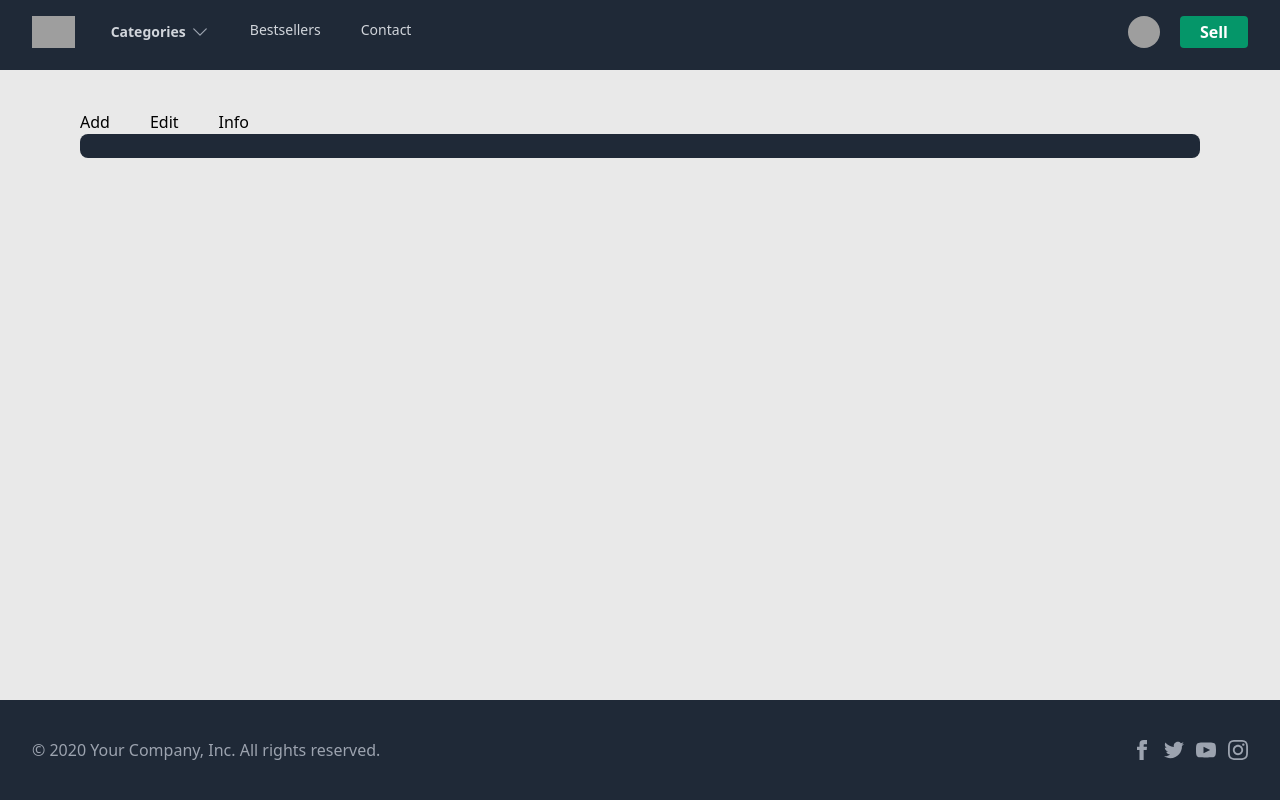
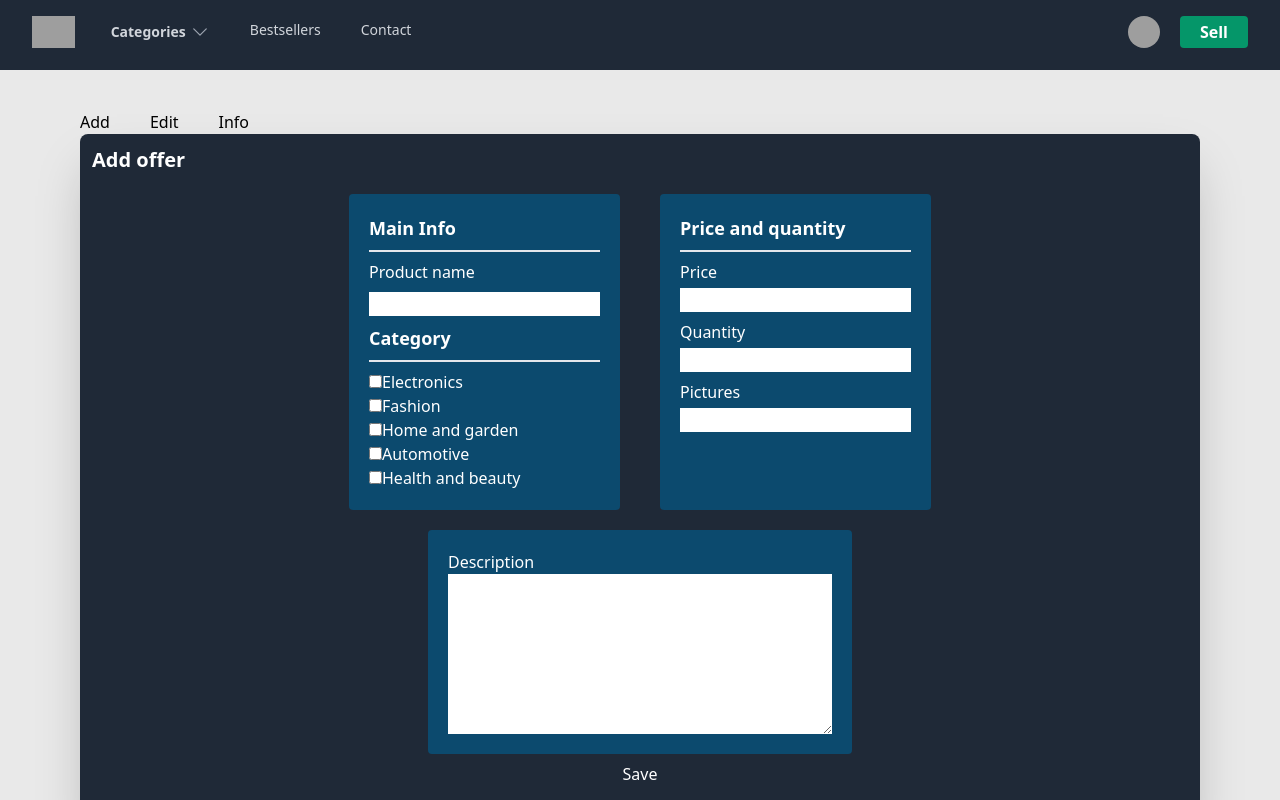
Before and after one commit to StaryAlgida/Praca-dyplomowa-Kod, a React (Vite) app in the folder frontEnd/: page /sell in a window 1280 px wide. Shown: the top 800 px of the page. Built offline with nearby package versions, Linux system fonts and the light colour scheme; sample sign-in values are in the browser's storage; grey boxes are pictures that could not be loaded.

Commit message:
usersell context

```diff
--- a/frontEnd/src/components/Buttons/Logged.tsx
+++ b/frontEnd/src/components/Buttons/Logged.tsx
@@ -49,7 +49,7 @@ export default function Logged() {
             <Menu.Item>
               {({ active }) => (
                 <Link
-                  to="/settings/publicinfo"
+                  to="/settings"
                   className={classNames(
                     active ? "bg-gray-100" : "",
                     "block px-4 py-2 text-sm text-gray-700"
--- a/frontEnd/src/components/Sell.tsx
+++ b/frontEnd/src/components/Sell.tsx
@@ -1,12 +1,10 @@
 import { Link, Outlet } from "react-router-dom";
-import SellEditElements from "./sell/SellEditElements";
-import SellForm from "./sell/SellForm";
 
 export default function Sell() {
   return (
     <section>
       <div className="mx-20 flex gap-10 mt-10">
-        <Link to="/sell/add">Add</Link>
+        <Link to="/sell">Add</Link>
         <Link to="/sell/edit">Edit</Link>
         <Link to="/sell/info">Info</Link>
       </div>
--- a/frontEnd/src/components/Settings.tsx
+++ b/frontEnd/src/components/Settings.tsx
@@ -21,7 +21,7 @@ export default function Settings() {
     <section>
       <div className="flex gap-3 mx-10 mt-10 pb-2">
         <Link
-          to="/settings/publicinfo"
+          to="/settings"
           onClick={() => buttonClick(0)}
           className={buttons[0] ? clicked : noClicked}
         >
--- /dev/null
+++ b/frontEnd/src/components/errors/ErrorPage.tsx
@@ -0,0 +1,27 @@
+import { Link } from "react-router-dom";
+
+export default function ErrorPage() {
+  return (
+    <section>
+      <main className="grid min-h-full place-items-center bg-white px-6 py-24 sm:py-32 lg:px-8">
+        <div className="text-center">
+          <p className="text-3xl  font-semibold text-indigo-600">404</p>
+          <h1 className="mt-4 text-3xl font-bold tracking-tight text-gray-900 sm:text-5xl">
+            Page not found
+          </h1>
+          <p className="mt-6 text-base leading-7 text-gray-600">
+            Sorry, we couldn’t find the page you’re looking for.
+          </p>
+          <div className="mt-10 flex items-center justify-center gap-x-6">
+            <Link
+              to="/"
+              className="rounded-md bg-indigo-600 px-3.5 py-2.5 text-sm font-semibold text-white shadow-sm hover:bg-indigo-500 focus-visible:outline focus-visible:outline-2 focus-visible:outline-offset-2 focus-visible:outline-indigo-600"
+            >
+              Go back home
+            </Link>
+          </div>
+        </div>
+      </main>
+    </section>
+  );
+}
--- a/frontEnd/src/components/sell/SellAdd.tsx
+++ b/frontEnd/src/components/sell/SellAdd.tsx
@@ -1,8 +1,12 @@
+import { useContext } from "react";
+import UserProfileSellContext from "../../context/UserProfileSellContext";
+
 export default function SellAdd() {
+  const { addItemToSell } = useContext(UserProfileSellContext);
   return (
     <>
       <h2 className="font-bold text-xl">Add offer</h2>
-      <form>
+      <form onSubmit={addItemToSell}>
         <div className="flex gap-10 flex-wrap justify-center mt-5">
           <div className="bg-sky-900 p-5 rounded ">
             <h3 className="font-bold text-lg pb-2 border-b-2 mb-2">
@@ -14,12 +18,13 @@ export default function SellAdd() {
                 id="product_name"
                 name="product_name"
                 type="text"
-                autoComplete="email"
                 required
                 className="text-black"
               />
             </div>
-            <h3>Category</h3>
+            <h3 className="font-bold text-lg pb-2 border-b-2 mb-2 mt-2">
+              Category
+            </h3>
             <div className="mt-2 flex flex-col ">
               <div>
                 <input
@@ -82,7 +87,7 @@ export default function SellAdd() {
               Price and quantity
             </h3>
             <label htmlFor="price">Price</label>
-            <div className="mt-2">
+            <div className="mt-1 mb-2">
               <input
                 id="price"
                 name="price"
@@ -91,7 +96,7 @@ export default function SellAdd() {
               />
             </div>
             <label htmlFor="quantity">Quantity</label>
-            <div className="mt-2">
+            <div className="mt-1 mb-2">
               <input
                 id="quantity"
                 name="quantity"
@@ -99,12 +104,12 @@ export default function SellAdd() {
                 className="text-black"
               />
             </div>
-            <label htmlFor="last_name">Pictures</label>
-            <div className="mt-2">
+            <label htmlFor="picture">Pictures</label>
+            <div className="mt-1 mb-2">
               <input
-                id="last_name"
-                name="last_name"
-                type="text"
+                id="picture"
+                name="picture"
+                type="picture"
                 className="text-black"
               />
             </div>
@@ -120,7 +125,7 @@ export default function SellAdd() {
             ></textarea>
           </div>
         </div>
-        <div className="flex flex-col items-center">
+        <div className="flex flex-col items-center mt-2 gap-3">
           <button type="submit">Save</button>
           <button type="reset">Reset</button>
         </div>
--- a/frontEnd/src/context/UserProfileContext.tsx
+++ b/frontEnd/src/context/UserProfileContext.tsx
@@ -65,17 +65,14 @@ const UserProfileContext = createContext<UserProfileContextData>({
   userPrivateIfno: null,
   error: { error: "", id: [] },
   getPublicInfoForm: () => {},
-  // eslint-disable-next-line @typescript-eslint/no-unused-vars
-  publickInfoUpdate: async (e: React.FormEvent<HTMLFormElement>) => {},
-  // eslint-disable-next-line @typescript-eslint/no-unused-vars
-  resetPrivateInfo: async (e: React.FormEvent<HTMLFormElement>) => {},
+  publickInfoUpdate: async () => {},
+  resetPrivateInfo: async () => {},
   getPrivateInfo: () => {},
-  // eslint-disable-next-line @typescript-eslint/no-unused-vars
-  changePassword: async (e: React.FormEvent<HTMLFormElement>) => {},
+  changePassword: async () => {},
   getPublicInfo: () => {},
   resetError: () => {},
 });
-
+// e: React.FormEvent<HTMLFormElement>
 function getUser() {
   const storedTokens = localStorage.getItem("authTokens");
   if (storedTokens) {
--- /dev/null
+++ b/frontEnd/src/context/UserProfileSellContext.tsx
@@ -0,0 +1,99 @@
+import axios from "axios";
+import { ReactNode, createContext, useState } from "react";
+import { useNavigate } from "react-router-dom";
+
+const client = axios.create({
+  baseURL: "http://127.0.0.1:8000",
+});
+
+interface SellItems {
+  name: string;
+  price: number;
+  quantity: number;
+  // eslint-disable-next-line @typescript-eslint/no-explicit-any
+  pictures: any;
+  description: string;
+}
+
+interface UserProfileSellContextData {
+  sellItems: SellItems[];
+  addItemToSell: (e: React.FormEvent<HTMLFormElement>) => Promise<void>;
+}
+
+const UserProfileSellContext = createContext<UserProfileSellContextData>({
+  sellItems: [
+    { name: "", price: 0, quantity: 0, pictures: null, description: "" },
+  ],
+  addItemToSell: async () => {},
+});
+
+export default UserProfileSellContext;
+
+export const UserProfileSellProvider = ({
+  children,
+}: {
+  children: ReactNode;
+}) => {
+  const navigate = useNavigate();
+  const [sellItems, setSellItems] = useState<SellItems[]>([]);
+
+  const addItemToSell = async (e: React.FormEvent<HTMLFormElement>) => {
+    e.preventDefault();
+    try {
+      const formData = new FormData(e.currentTarget);
+      const product_name = formData.get("product_name") as string;
+
+      const electronics = formData.get("electronics") as string;
+      const fashion = formData.get("fashion") as string;
+      const home_garden = formData.get("home_garden") as string;
+      const automotive = formData.get("automotive") as string;
+      const health_beauty = formData.get("health_beauty") as string;
+
+      const price = formData.get("price") as string;
+      const quantity = formData.get("quantity") as string;
+      const picture = formData.get("picture") as string;
+
+      const description = formData.get("description") as string;
+
+      const response = await client.post("/sell/add", {
+        product_name,
+        tags: [electronics, fashion, home_garden, automotive, health_beauty],
+        price,
+        quantity,
+        picture,
+        description,
+      });
+
+      if (response.status === 201) {
+        console.log("ok");
+        navigate("/");
+      }
+      // console.log(
+      //   electronics,
+      //   " ",
+      //   fashion,
+      //   " ",
+      //   home_garden,
+      //   " ",
+      //   automotive,
+      //   " ",
+      //   health_beauty
+      // );
+    } catch (err) {
+      if (axios.isAxiosError(err)) {
+        console.log(err);
+      }
+    }
+  };
+
+  const contextData = {
+    sellItems,
+    addItemToSell,
+  };
+
+  return (
+    <UserProfileSellContext.Provider value={contextData}>
+      {children}
+    </UserProfileSellContext.Provider>
+  );
+};
--- a/frontEnd/src/main.tsx
+++ b/frontEnd/src/main.tsx
@@ -18,12 +18,15 @@ import Sell from "./components/Sell.tsx";
 import SellAdd from "./components/sell/SellAdd.tsx";
 import SellEdit from "./components/sell/SellEdit.tsx";
 import SellInfo from "./components/sell/SellInfo.tsx";
+import ErrorPage from "./components/errors/ErrorPage.tsx";
+import { UserProfileSellProvider } from "./context/UserProfileSellContext.tsx";
 
 const router = createBrowserRouter([
   {
     path: "/",
     element: <App />,
     children: [
+      { path: "*", element: <ErrorPage /> },
       { path: "/", element: <Section /> },
       {
         path: "/login",
@@ -55,11 +58,13 @@ const router = createBrowserRouter([
         path: "/sell",
         element: (
           <PrivateRoute>
-            <Sell />
+            <UserProfileSellProvider>
+              <Sell />
+            </UserProfileSellProvider>
           </PrivateRoute>
         ),
         children: [
-          { path: "/sell/add", element: <SellAdd /> },
+          { path: "/sell", element: <SellAdd /> },
           { path: "/sell/edit", element: <SellEdit /> },
           { path: "/sell/info", element: <SellInfo /> },
         ],
@@ -72,8 +77,8 @@ const router = createBrowserRouter([
           </PrivateRoute>
         ),
         children: [
+          { path: "/settings", element: <MainInfo /> },
           { path: "/settings/privateinfo", element: <PrivateInfo /> },
-          { path: "/settings/publicinfo", element: <MainInfo /> },
           { path: "/settings/changepassword", element: <ChangePassword /> },
         ],
       },
```
Also changed, not shown: 1 other file (tests, documents, lock files or other folders).
